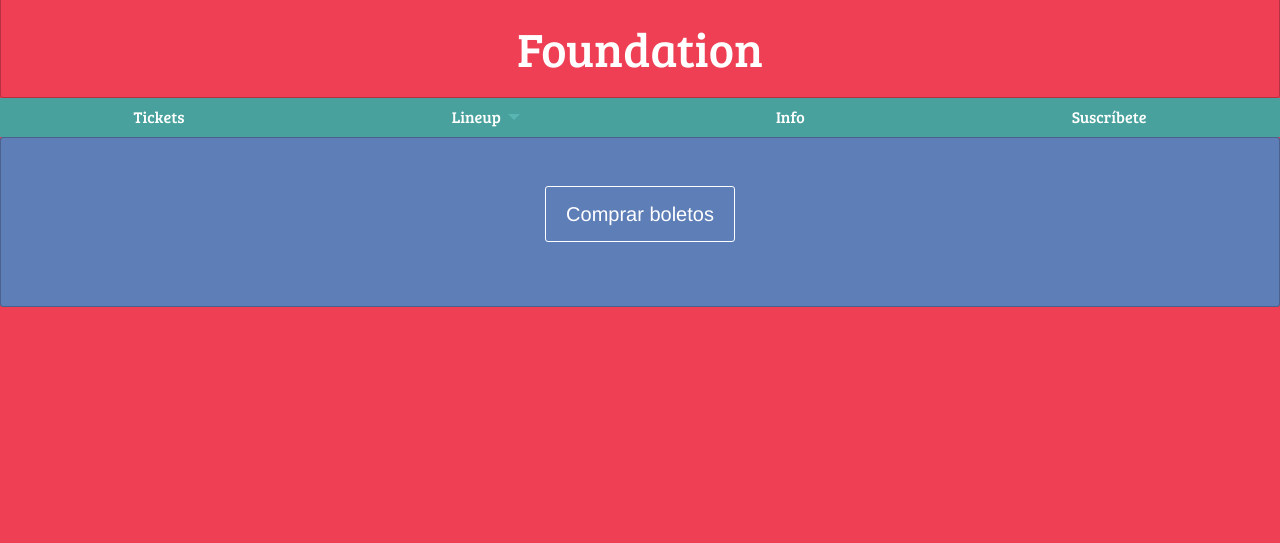
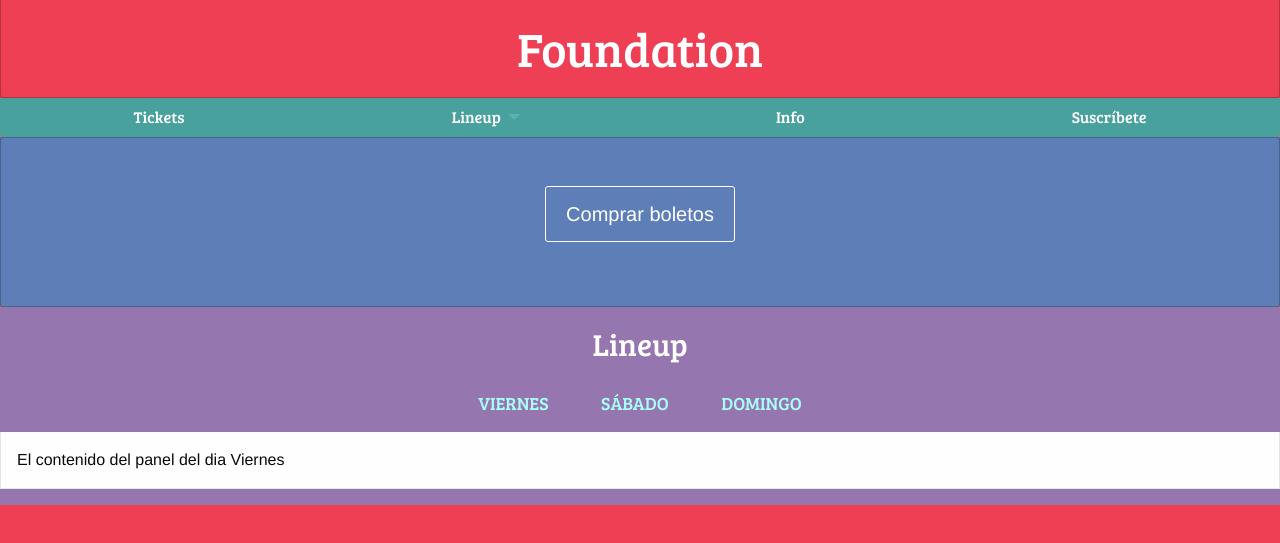
Before and after one commit to danielesalazars/foundation_musica, a plain HTML site: page index.html in a window 1280 px wide. Shown: the part 27-570 px from the top of the page. Drawn offline with Linux system fonts and the light colour scheme; files that its build step writes are made by us from their sources.

Commit message:
Agregando Tabs

```diff
--- a/css/app.css
+++ b/css/app.css
@@ -27,10 +27,40 @@ h1, h2, h3, h4, h5, h6, button{
 	background-color: #48a19d;
 	color: #fff;
 }
-#tickets-container .callout{
+#tickets-action .callout{
 	background-color: #5e7eb7;
+	margin-bottom: 0;
 }
-#tickets-container button{
+#tickets-action button{
 	color:#fff;
 	border: 1px solid #fff;
 }
+#lineup-container,
+#lineup-tabs {
+	background-color: #9676af;
+	color: #fff;
+	border:0;
+}
+#lineup-container{
+	padding: 1em 0;
+}
+#lineup-tabs li{
+	display: inline-block;
+	float: none;
+}
+#lineup-tabs li a{
+	font-family: 'Bree Serif', serif;
+	font-size: 18px;
+	color: #a7fffb;
+	text-transform: uppercase;
+}
+#lineup-tabs li a:hover{
+	background-color: #9676af;
+	color: #fff;
+}
+#lineup-tabs li.is-active a{
+	background-color: #9676af;
+}
+#tabs-content{
+	border: none;
+}
--- a/index.html
+++ b/index.html
@@ -60,7 +60,7 @@
     <!-- Menu -->
 
     <!-- Tickets -->
-    <section id="tickets-container">
+    <section id="tickets-action">
       <div class="callout large text-center">
         <a href="#">
           <button class="large hollow button">Comprar boletos</button>
@@ -69,6 +69,34 @@
     </section>
     <!-- Tickets -->
 
+    <!-- Lineup -->
+    <section id="lineup-container">
+      <h3 class="text-center">Lineup</h3>
+      <ul id="lineup-tabs" class="tabs text-center" data-tabs>
+        <li class="tabs-title is-active">
+          <a href="#panelViernes">Viernes</a>
+        </li>
+        <li class="tabs-title">
+          <a href="#panelSabado">Sábado</a>
+        </li>
+        <li class="tabs-title">
+          <a href="#panelDomingo">Domingo</a>
+        </li>
+      </ul>
+      <div class="tabs-content" data-tabs-content="lineup-tabs">
+        <div class="tabs-panel is-active" id="panelViernes">
+          El contenido del panel del dia Viernes
+        </div>
+        <div class="tabs-panel" id="panelSabado">
+          El contenido del panel del dia Sábado
+        </div>
+        <div class="tabs-panel" id="panelDomingo">
+          El contenido del panel del dia Domingo
+        </div>
+      </div>
+    </section>
+    <!-- Lineup -->
+
     <script src="js/vendor/jquery.js"></script>
     <script src="js/vendor/what-input.js"></script>
     <script src="js/vendor/foundation.js"></script>
```
